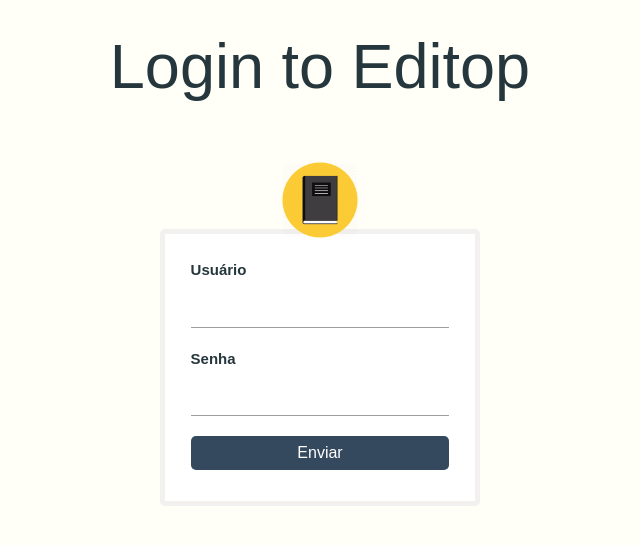
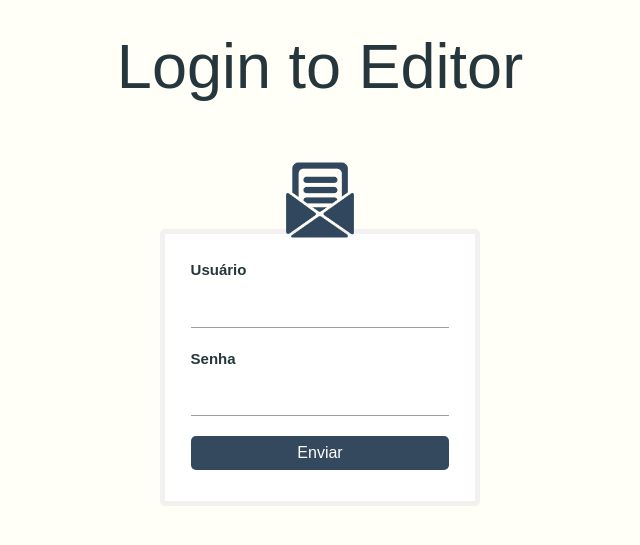
Before and after one commit to MarechalLima/site-pweb, a PHP site: page / in a window 1280 px wide. Shown: the top 545 px of the page, without its empty margins (320-960 px from the left). Run offline with PHP 8.4, Linux system fonts and the light colour scheme; some libraries are stand-ins or nearby versions.

Commit message:
Novo icone de index.php

```diff
--- a/index.php
+++ b/index.php
@@ -3,7 +3,7 @@
   <head>
     <title> Editor de Texto </title>
     <meta charset="utf-8">
-    <link rel="icon" href="images/icon.png">
+    <link rel="icon" href="images/icon2.png">
     <link rel="stylesheet" type="text/css" href="css/login.css">
 
     <!--Import Google Icon Font-->
@@ -27,8 +27,8 @@
 
     ?>
     <form method="POST" action="login.php">
-      <h1>Login to Editop</h1>
-      <img src="images/icon.png" alt="icon">
+      <h1>Login to Editor</h1>
+      <img src="images/icon2.png" alt="icon">
       <div id="formulario">
         <b>Usuário</b>
         <input type="text"  name="login" class="inputText">
```
Also changed, not shown: images/icon2.png (added).
